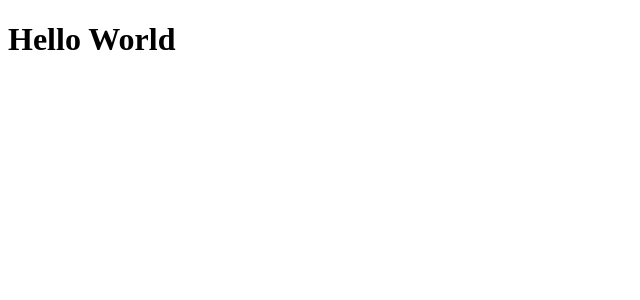
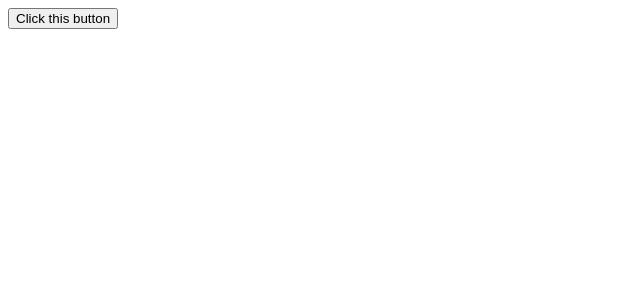
Before and after one commit to tomkingkong/haccp, a React (Create React App) app: page / in a window 1280 px wide. Shown: the top 300 px of the page, without its empty margins (0-640 px from the left). Built offline with nearby package versions, Linux system fonts and the light colour scheme.

Commit message:
Change package.json

```diff
--- a/package.json
+++ b/package.json
@@ -22,9 +22,6 @@
 		"eject": "react-scripts eject",
 		"eslint": "eslint src/"
 	},
-	"eslintConfig": {
-		"extends": "react-app"
-	},
 	"devDependencies": {
 		"enzyme": "^3.7.0",
 		"enzyme-adapter-react-16": "^1.6.0",
--- a/src/containers/App/App.js
+++ b/src/containers/App/App.js
@@ -1,10 +1,17 @@
 import React, { Component } from 'react';
-require('./App.css');
 class App extends Component {
+
+	handleClick = () => {
+		console.log('yes')
+	  fetch('')
+	    .then(response => response.json())
+	    .then(result => console.log(result))
+	    .catch(error => console.log(error));
+	}
 	render() {
 	  return (
 	    <div className="App">
-        <h1>Hello World</h1>
+	      <button onClick={this.handleClick}>Click this button</button>
 	    </div>
 	  );
 	}
```
Lines whose indentation alone changed are shown as unchanged.
